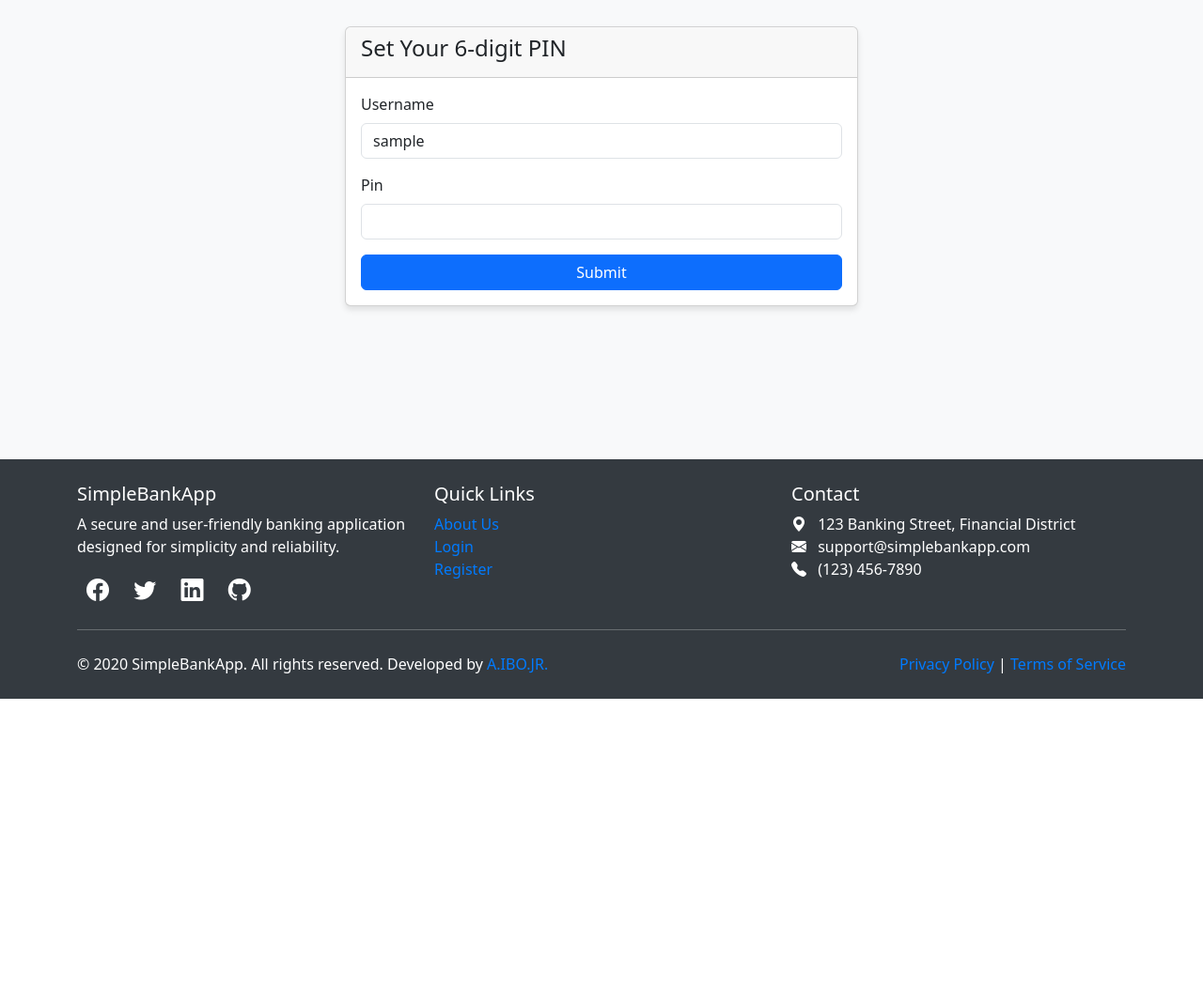
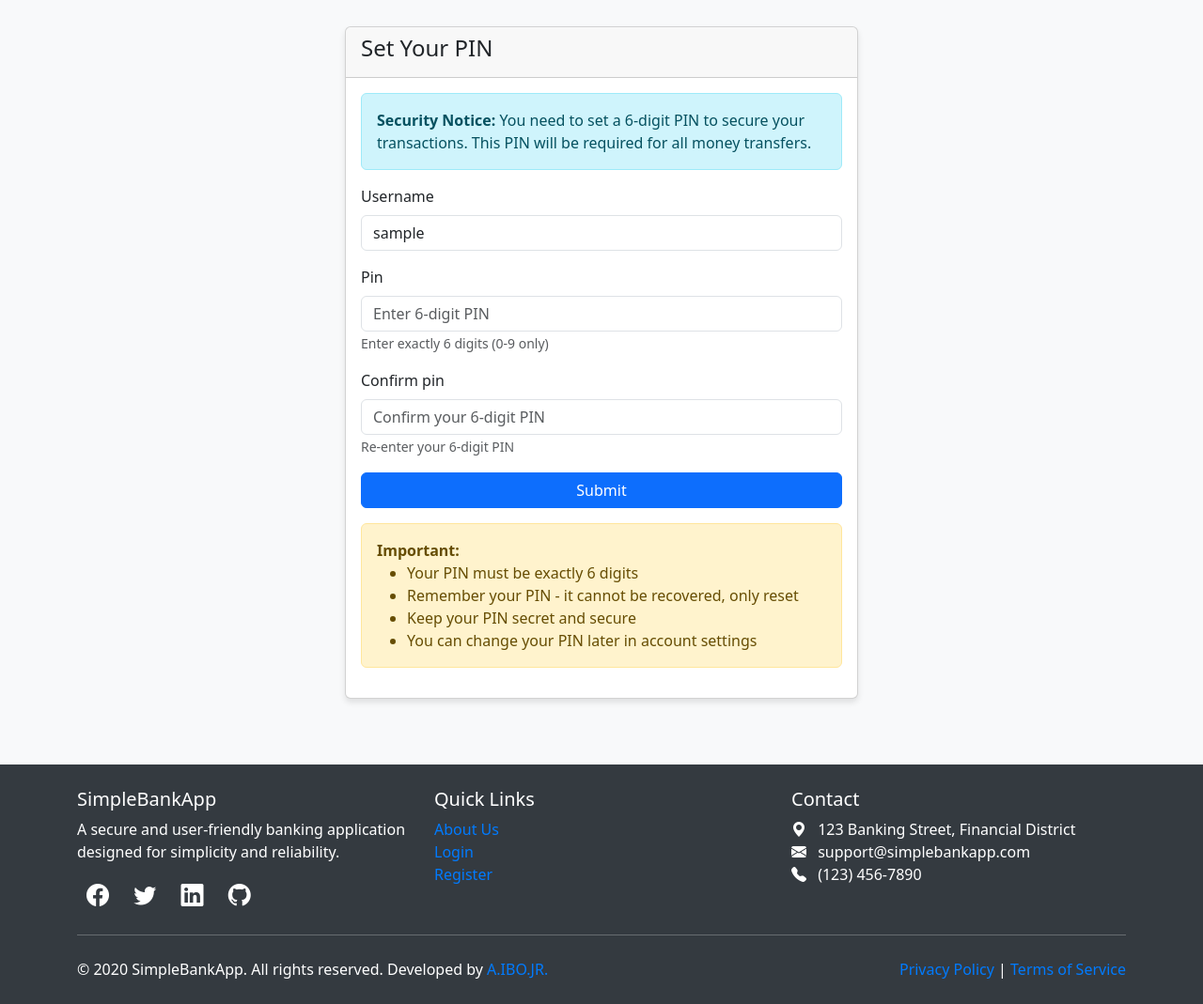
Before and after one commit to Devcavi19/simple-banking-app-v2, a Python web app: template templates/set_pin.html in a window 1280 px wide. Shown: the part 56-1125 px from the top of the page at 94% size. Before the commit the page ends 800 px from the top, so only its background shows below. Run offline with Jinja, Linux system fonts and the light colour scheme; the template is opened without the code that fills it: most values are stand-ins (such as "Sample title", 1, 10 or a date in 2020); form fields are guessed from the names that the template uses.

Commit message:
Enhance PIN setup form with security notice, improved validation, and user prompts

```diff
--- a/templates/set_pin.html
+++ b/templates/set_pin.html
@@ -1,31 +1,61 @@
 {% extends "base.html" %}
+
 {% block content %}
 <div class="row">
     <div class="col-md-6 offset-md-3">
         <div class="card">
             <div class="card-header">
-                <h4>Set Your 6-digit PIN</h4>
+                <h4>Set Your PIN</h4>
             </div>
             <div class="card-body">
+                <div class="alert alert-info">
+                    <strong>Security Notice:</strong> You need to set a 6-digit PIN to secure your transactions. This PIN will be required for all money transfers.
+                </div>
+
                 <form method="post" novalidate>
                     {{ form.hidden_tag() }}
+
                     {% if username %}
                     <div class="mb-3">
                         <label class="form-label">Username</label>
                         <input type="text" class="form-control" value="{{ username }}" readonly>
                     </div>
                     {% endif %}
+
                     <div class="mb-3">
                         {{ form.pin.label(class="form-label") }}
-                        {{ form.pin(class="form-control", maxlength="6", autocomplete="off", inputmode="numeric", pattern="\d{6}") }}
+                        {{ form.pin(class="form-control", type="password", maxlength="6", pattern="[0-9]{6}", placeholder="Enter 6-digit PIN", autocomplete="new-password", inputmode="numeric") }}
+                        <small class="text-muted">Enter exactly 6 digits (0-9 only)</small>
                         {% for error in form.pin.errors %}
                         <div class="text-danger">{{ error }}</div>
                         {% endfor %}
                     </div>
+
+                    <div class="mb-3">
+                        {{ form.confirm_pin.label(class="form-label") }}
+                        {{ form.confirm_pin(class="form-control", type="password", maxlength="6", pattern="[0-9]{6}", placeholder="Confirm your 6-digit PIN", autocomplete="new-password", inputmode="numeric") }}
+                        <small class="text-muted">Re-enter your 6-digit PIN</small>
+                        {% for error in form.confirm_pin.errors %}
+                        <div class="text-danger">{{ error }}</div>
+                        {% endfor %}
+                    </div>
+
                     <div class="d-grid gap-2">
                         {{ form.submit(class="btn btn-primary") }}
                     </div>
                 </form>
+
+                <div class="mt-3">
+                    <div class="alert alert-warning">
+                        <strong>Important:</strong>
+                        <ul class="mb-0">
+                            <li>Your PIN must be exactly 6 digits</li>
+                            <li>Remember your PIN - it cannot be recovered, only reset</li>
+                            <li>Keep your PIN secret and secure</li>
+                            <li>You can change your PIN later in account settings</li>
+                        </ul>
+                    </div>
+                </div>
             </div>
         </div>
     </div>
@@ -33,10 +63,65 @@
 
 <script>
 document.addEventListener('DOMContentLoaded', function() {
-    var pinInput = document.querySelector('input[name="pin"]');
+    const pinInput = document.querySelector('input[name="pin"]');
+    const confirmPinInput = document.querySelector('input[name="confirm_pin"]');
+    const form = document.querySelector('form');
+
+    // Restrict input to numbers only
+    function restrictToNumbers(input) {
+        input.addEventListener('input', function(e) {
+            this.value = this.value.replace(/\D/g, '');
+            if (this.value.length > 6) {
+                this.value = this.value.slice(0, 6);
+            }
+        });
+    }
+
     if (pinInput) {
-        pinInput.addEventListener('input', function(e) {
-            this.value = this.value.replace(/\D/g, '');
+        restrictToNumbers(pinInput);
+    }
+
+    if (confirmPinInput) {
+        restrictToNumbers(confirmPinInput);
+    }
+
+    // Real-time PIN confirmation validation
+    function validatePinMatch() {
+        if (confirmPinInput && confirmPinInput.value && pinInput && pinInput.value !== confirmPinInput.value) {
+            confirmPinInput.setCustomValidity('PINs do not match');
+            confirmPinInput.classList.add('is-invalid');
+        } else {
+            if (confirmPinInput) {
+                confirmPinInput.setCustomValidity('');
+                confirmPinInput.classList.remove('is-invalid');
+            }
+        }
+    }
+
+    if (pinInput) {
+        pinInput.addEventListener('input', validatePinMatch);
+    }
+
+    if (confirmPinInput) {
+        confirmPinInput.addEventListener('input', validatePinMatch);
+    }
+
+    // Form submission validation
+    if (form) {
+        form.addEventListener('submit', function(e) {
+            if (pinInput && confirmPinInput && pinInput.value !== confirmPinInput.value) {
+                e.preventDefault();
+                alert('PINs do not match. Please try again.');
+                confirmPinInput.focus();
+                return false;
+            }
+
+            if (pinInput && (pinInput.value.length !== 6 || !/^\d{6}$/.test(pinInput.value))) {
+                e.preventDefault();
+                alert('PIN must be exactly 6 digits.');
+                pinInput.focus();
+                return false;
+            }
         });
     }
 });
```
